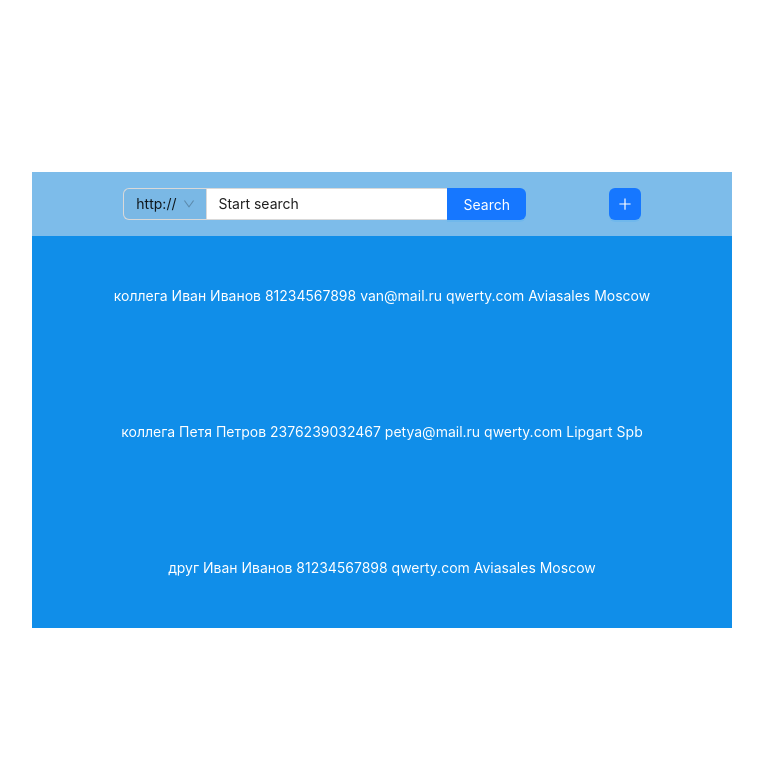
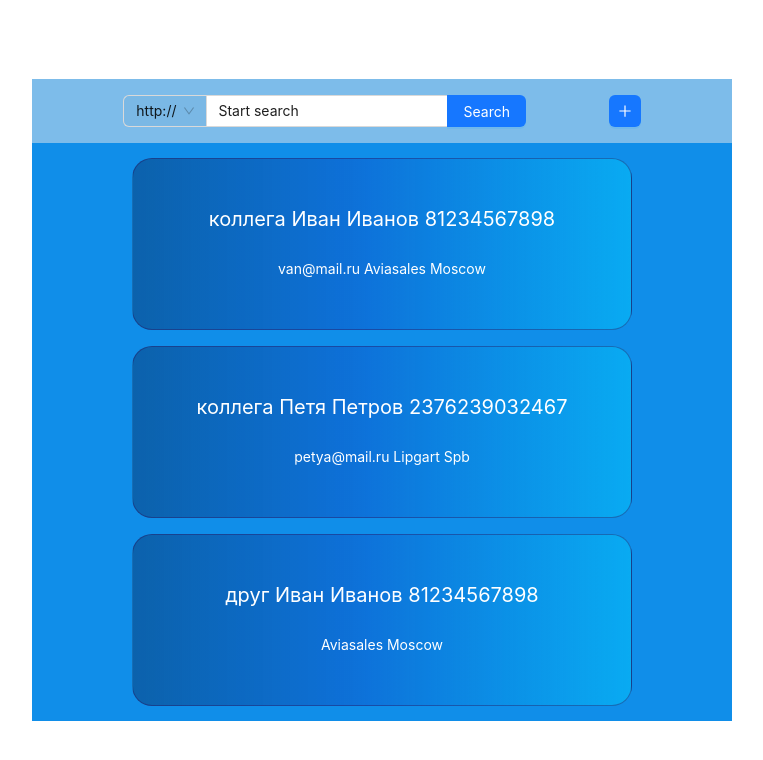
Before and after one commit to Krooshk/PhoneBook, a React (Vite) app: page / in a window 1280 px wide. Shown: the top 760 px of the page, without its empty margins (258-1021 px from the left). Built offline with nearby package versions, Linux system fonts and the light colour scheme.

Commit message:
make form more pleasant

```diff
--- a/src/App.tsx
+++ b/src/App.tsx
@@ -1,5 +1,5 @@
 import { useState } from 'react';
-import { Button, Input, Select, Space, Layout, Modal } from 'antd'
+import { Button, Input, Select, Space, Layout, Modal, Form } from 'antd'
 import { PlusOutlined } from '@ant-design/icons'
 import { User } from './components/user.jsx'
 import { FormTop } from './components/formTop.jsx'
@@ -21,10 +21,12 @@
 	paddingInline: 50,
 	lineHeight: '64px',
 	backgroundColor: '#7dbcea',
-	width: '700px'
+	width: '700px',
 };
 
 const contentStyle: React.CSSProperties = {
+	paddingTop: '15px',
+	paddingBottom: '15px',
 	textAlign: 'center',
 	minHeight: 120,
 	lineHeight: '120px',
@@ -49,9 +51,6 @@
 		setIsModalOpen(true);
 	};
 
-	const handleOk = () => {
-		setIsModalOpen(false);
-	};
 
 	const handleCancel = () => {
 		setIsModalOpen(false);
@@ -79,6 +78,7 @@
 		},
 	];
 
+
 	return (
 		<>
 			<Space direction="vertical" style={{ width: '100%' }} size={[0, 48]}>
@@ -96,7 +96,10 @@
 						<Button type="primary" onClick={showModal}
 							icon={<PlusOutlined />}
 						/>
-						<Modal title="Basic Modal" open={isModalOpen} onOk={handleOk} onCancel={handleCancel}>
+						<Modal
+							open={isModalOpen}
+							onCancel={handleCancel}
+							footer={null}>
 							<FormTop add={add} />
 						</Modal>
 
--- a/src/components/formTop.tsx
+++ b/src/components/formTop.tsx
@@ -2,6 +2,12 @@
 import { Button, Form, Input, InputNumber } from 'antd';
 import { data } from '../data.jsx';
 import { Iuser } from '../interface/IUser.js';
+
+
+
+export function FormTop(props: {
+	add: (user:Iuser)=>void;
+}) {
 
 	const layout = {
 		labelCol: { span: 8 },
@@ -19,12 +25,6 @@
 		},
 	};
 
-
-
-
-export function FormTop(props: {
-	add: (user:Iuser)=>void;
-}) {
 
 
 	const onFinish = (values: any) => {
@@ -52,9 +52,6 @@
 			<Form.Item name={['user', 'email']} label="Email" rules={[{ type: 'email' }]}>
 				<Input />
 			</Form.Item>
-			<Form.Item name={['user', 'website']} label="Website">
-				<Input />
-			</Form.Item>
 			<Form.Item name={['user', 'organization']} label="organization">
 				<Input />
 			</Form.Item>
--- a/src/components/user.tsx
+++ b/src/components/user.tsx
@@ -1,14 +1,15 @@
 import { Iuser } from '../interface/IUser.jsx'
 
-export function User( {item}:{ item: Iuser }): JSX.Element {
+export function User({ item }: { item: Iuser }): JSX.Element {
 	return (
-		<div >
-			<span>{item.relative} </span>
-			<span>{item.firstName} </span>
-			<span>{item.lastName} </span>
-			<span>{item.phone} </span>
+		<div className='user'>
+			<div>
+				<span>{item.relative} </span>
+				<span>{item.firstName} </span>
+				<span>{item.lastName} </span>
+				<span>{item.phone} </span>
+			</div>
 			<span>{item.email} </span>
-			<span>{item.website} </span>
 			<span>{item.organization} </span>
 			<span>{item.address} </span>
 		</div>
--- a/src/data.tsx
+++ b/src/data.tsx
@@ -8,7 +8,6 @@
 		lastName: 'Иванов',
 		phone: 81234567898,
 		email: 'van@mail.ru',
-		website: 'qwerty.com',
 		organization: 'Aviasales',
 		address: 'Moscow',
 		relative: Relative.colleague,
@@ -18,7 +17,6 @@
 		lastName: 'Петров',
 		phone: 2376239032467,
 		email: 'petya@mail.ru',
-		website: 'qwerty.com',
 		organization: 'Lipgart',
 		address: 'Spb',
 		relative: Relative.colleague,
@@ -28,7 +26,6 @@
 		lastName: 'Иванов',
 		phone: 81234567898,
 		email: '',
-		website: 'qwerty.com',
 		organization: 'Aviasales',
 		address: 'Moscow',
 		relative: Relative.friend,
--- a/src/index.css
+++ b/src/index.css
@@ -74,7 +74,19 @@
 }
 
 .formTop {
-	position: absolute;
-	top: 25%;
-	background-color: #1a1a1a6a;
+	padding-top: 30px;
 }
+
+
+.user {
+border: 1px solid rgba(43, 13, 85, 0.382);
+border-radius: 20px;
+width: 500px;
+background: linear-gradient(90deg, rgba(2, 0, 36, 0.308) 0%, rgba(6, 6, 158, 0.21) 45%, rgba(0, 213, 255, 0.407) 100%);
+}
+.user div{
+height: 50px;
+}
+
+.user div span{
+font-size: 20px;}
--- a/src/interface/IUser.tsx
+++ b/src/interface/IUser.tsx
@@ -11,7 +11,6 @@
 	lastName: string;
 	phone: number;
 	email: string;
-	website: string;
 	organization: string;
 	address: string;
 	relative: Relative;
```
Lines whose indentation alone changed are shown as unchanged.
